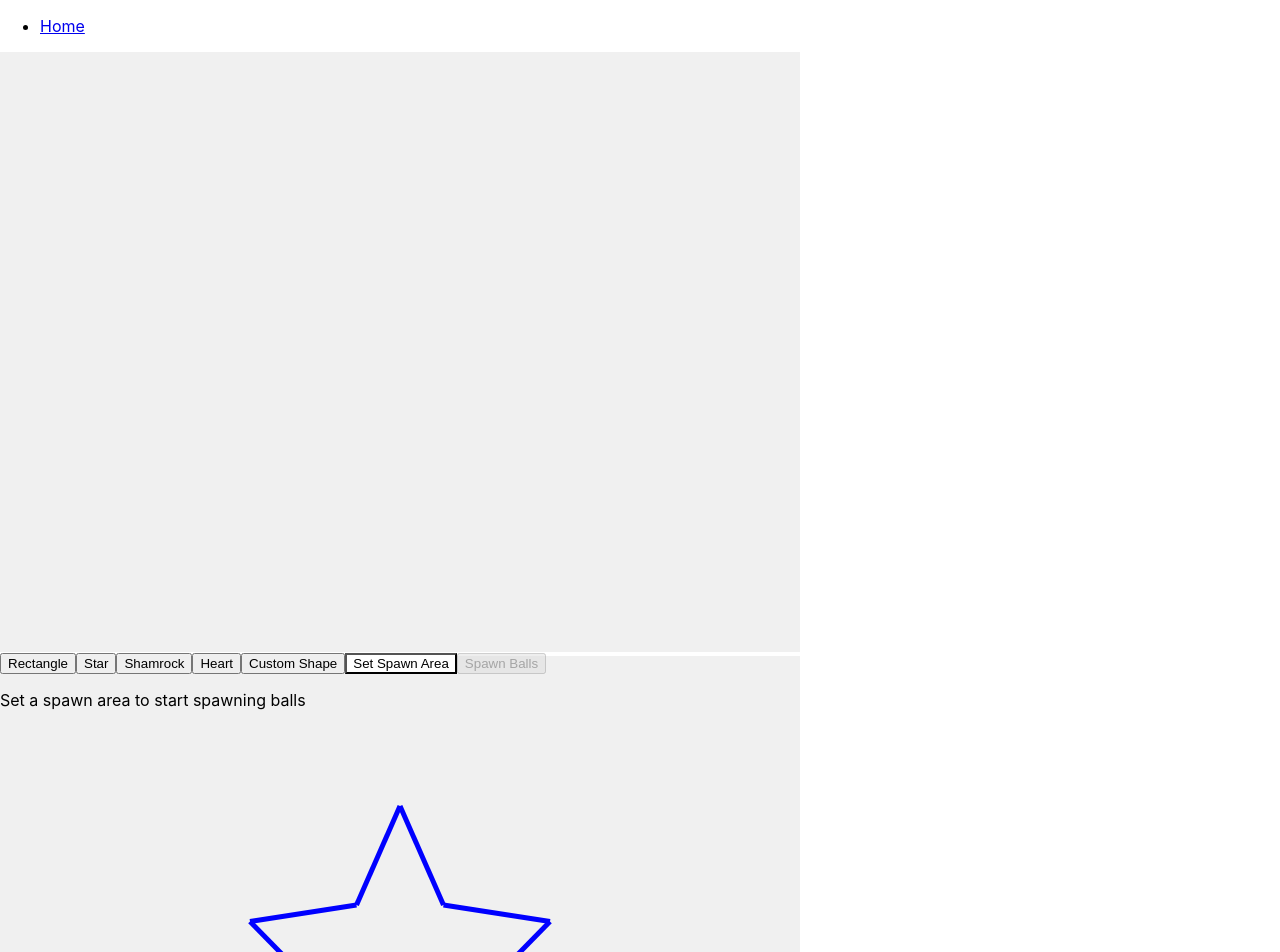
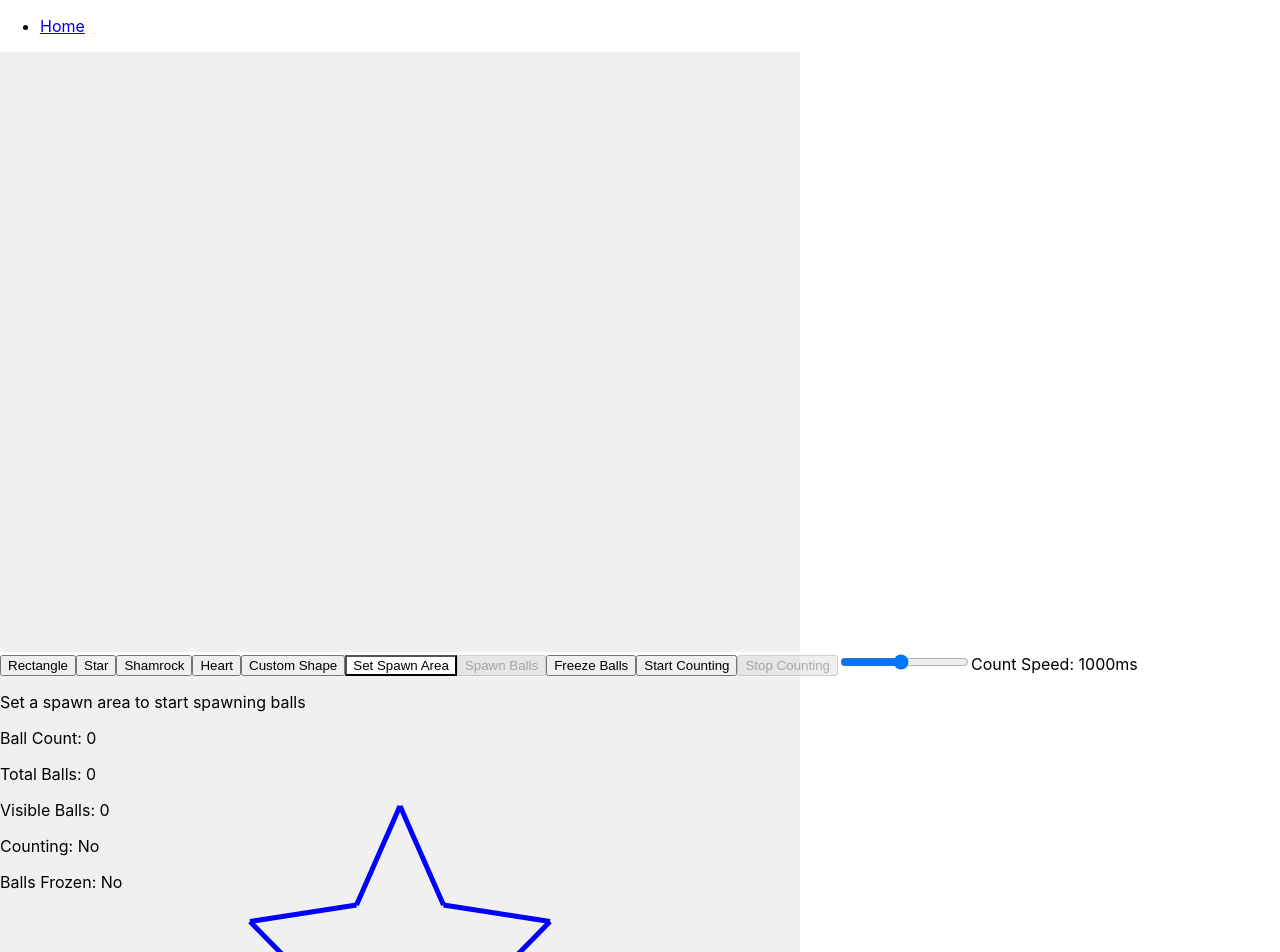
Before and after one commit to hereEthereal/explanationCatchall, a React (Create React App) app in the folder catchallreactexplanations/: page /volume-approximation in a window 1280 px wide. Shown: the top 952 px of the page. Built offline with nearby package versions, Linux system fonts and the light colour scheme.

Commit message:
estimating volume project with ball counts..

```diff
--- a/catchallreactexplanations/src/projects/VolumeEstimate.jsx
+++ b/catchallreactexplanations/src/projects/VolumeEstimate.jsx
@@ -8,6 +8,13 @@ const ShapeContainer = () => {
   const [selectedShape, setSelectedShape] = useState('star');
   const [spawnArea, setSpawnArea] = useState(null);
   const [setSpawnAreaMode, setSetSpawnAreaMode] = useState(false);
+  const [isContainerFull, setIsContainerFull] = useState(false);
+  const ballsRef = useRef([]);
+  const [ballCount, setBallCount] = useState(0);
+  const [isCounting, setIsCounting] = useState(false);
+  const [countSpeed, setCountSpeed] = useState(1000); // 1 second default
+  const [isFrozen, setIsFrozen] = useState(false);
+  const [visibleBalls, setVisibleBalls] = useState([]);
 
   const shapes = {
     rectangle: 'M -100 -75 L 100 -75 L 100 75 L -100 75 Z',
@@ -121,11 +128,9 @@ const ShapeContainer = () => {
       setSpawnArea({ x, y });
       setSetSpawnAreaMode(false);
 
-      // Remove existing spawn area marker
       const existingMarkers = engine.world.bodies.filter(body => body.label === 'spawnAreaMarker');
       Matter.World.remove(engine.world, existingMarkers);
 
-      // Create new spawn area marker
       const spawnAreaMarker = Matter.Bodies.circle(x, y, 10, {
         isStatic: true,
         label: 'spawnAreaMarker',
@@ -145,6 +150,38 @@ const ShapeContainer = () => {
     }
   }, [handleClick]);
 
+  const checkContainerFullness = useCallback(() => {
+    if (!spawnArea || !engineRef.current) return;
+
+    const engine = engineRef.current;
+    const spawnAreaBody = engine.world.bodies.find(body => body.label === 'spawnAreaMarker');
+    if (!spawnAreaBody) return;
+
+    const balls = ballsRef.current;
+    let contactCount = 0;
+    let totalContactAngle = 0;
+
+    balls.forEach(ball => {
+      const collision = Matter.Collision.collides(spawnAreaBody, ball);
+      if (collision) {
+        contactCount++;
+        const contactPoint = collision.supports[0];
+        const contactAngle = Math.atan2(contactPoint.y - spawnAreaBody.position.y, contactPoint.x - spawnAreaBody.position.x);
+        totalContactAngle += Math.abs(contactAngle);
+      }
+    });
+
+    const coveragePercentage = (totalContactAngle / (2 * Math.PI)) * 100;
+    const isFull = contactCount >= 5 && coveragePercentage >= 50;
+
+    setIsContainerFull(isFull);
+  }, [spawnArea]);
+
+  useEffect(() => {
+    const intervalId = setInterval(checkContainerFullness, 100);
+    return () => clearInterval(intervalId);
+  }, [checkContainerFullness]);
+
   const spawnBall = (x, y) => {
     if (!engineRef.current) return;
     const engine = engineRef.current;
@@ -159,17 +196,8 @@ const ShapeContainer = () => {
     });
 
     Matter.World.add(engine.world, ball);
-  };
-
-  const toggleSetSpawnArea = () => {
-    setSetSpawnAreaMode(prev => !prev);
-    if (spawnArea) {
-      setSpawnArea(null);
-      if (engineRef.current) {
-        const markers = engineRef.current.world.bodies.filter(body => body.label === 'spawnAreaMarker');
-        Matter.World.remove(engineRef.current.world, markers);
-      }
-    }
+    ballsRef.current.push(ball);
+    console.log("Ball spawned. Total balls:", ballsRef.current.length);
   };
 
   const spawnBalls = () => {
@@ -188,8 +216,107 @@ const ShapeContainer = () => {
         }
       );
       Matter.World.add(engineRef.current.world, ball);
+      ballsRef.current.push(ball);
+    }
+    console.log("5 balls spawned. Total balls:", ballsRef.current.length);
+  };
+
+  const toggleSetSpawnArea = () => {
+    setSetSpawnAreaMode(prev => !prev);
+    if (spawnArea) {
+      setSpawnArea(null);
+      if (engineRef.current) {
+        const markers = engineRef.current.world.bodies.filter(body => body.label === 'spawnAreaMarker');
+        Matter.World.remove(engineRef.current.world, markers);
+      }
     }
   };
+
+  const freezeBalls = () => {
+    setIsFrozen(prev => !prev);
+    const engine = engineRef.current;
+    if (!engine) return;
+
+    ballsRef.current.forEach(ball => {
+      if (isFrozen) {
+        // Unfreeze
+        Matter.Body.setStatic(ball, false);
+      } else {
+        // Freeze
+        Matter.Body.setStatic(ball, true);
+      }
+    });
+  };
+
+  const updateVisibleBalls = useCallback(() => {
+    const visible = ballsRef.current.filter(ball =>
+      ball.position.x >= 0 && ball.position.x <= 800 &&
+      ball.position.y >= 0 && ball.position.y <= 600
+    );
+    setVisibleBalls(visible);
+  }, []);
+
+  useEffect(() => {
+    const intervalId = setInterval(updateVisibleBalls, 100); // Update every 100ms
+    return () => clearInterval(intervalId);
+  }, [updateVisibleBalls]);
+
+  const startCounting = () => {
+    console.log("Starting count...");
+    setIsCounting(true);
+    setBallCount(0);
+  };
+
+  const stopCounting = () => {
+    console.log("Stopping count...");
+    setIsCounting(false);
+  };
+
+  const countBalls = useCallback(() => {
+    console.log("Counting balls...");
+    if (ballCount >= visibleBalls.length) {
+      console.log("All visible balls counted. Stopping.");
+      stopCounting();
+      return;
+    }
+
+    const ball = visibleBalls[ballCount];
+    if (ball && ball.render) {
+      console.log(`Counting ball ${ballCount + 1}`);
+      ball.render.fillStyle = '#FF00FF'; // Change color to indicate counted
+      setBallCount(prevCount => prevCount + 1);
+    } else {
+      console.log(`Ball ${ballCount + 1} not found or doesn't have render property`);
+    }
+  }, [ballCount, visibleBalls]);
+
+  useEffect(() => {
+    let intervalId;
+    if (isCounting) {
+      intervalId = setInterval(countBalls, countSpeed);
+    }
+    return () => {
+      if (intervalId) clearInterval(intervalId);
+    };
+  }, [isCounting, countSpeed, countBalls]);
+
+  useEffect(() => {
+    const engine = engineRef.current;
+    if (!engine) return;
+
+    const removeOutOfBoundsBalls = () => {
+      const bodiesToRemove = ballsRef.current.filter(ball =>
+        ball.position.y > 600 || ball.position.x < 0 || ball.position.x > 800
+      );
+
+      Matter.World.remove(engine.world, bodiesToRemove);
+      ballsRef.current = ballsRef.current.filter(ball => !bodiesToRemove.includes(ball));
+    };
+
+    const intervalId = setInterval(removeOutOfBoundsBalls, 1000); // Check every second
+
+    return () => clearInterval(intervalId);
+  }, []);
 
   return (
     <div>
@@ -204,6 +331,17 @@ const ShapeContainer = () => {
           {setSpawnAreaMode ? 'Cancel Set Spawn Area' : 'Set Spawn Area'}
         </button>
         <button onClick={spawnBalls} disabled={!spawnArea}>Spawn Balls</button>
+        <button onClick={freezeBalls}>{isFrozen ? 'Unfreeze Balls' : 'Freeze Balls'}</button>
+        <button onClick={startCounting} disabled={isCounting}>Start Counting</button>
+        <button onClick={stopCounting} disabled={!isCounting}>Stop Counting</button>
+        <input
+          type="range"
+          min="100"
+          max="2000"
+          value={countSpeed}
+          onChange={(e) => setCountSpeed(Number(e.target.value))}
+        />
+        <span>Count Speed: {countSpeed}ms</span>
       </div>
       <p>
         {setSpawnAreaMode
@@ -213,6 +351,12 @@ const ShapeContainer = () => {
             : "Set a spawn area to start spawning balls"}
       </p>
       {spawnArea && <p>Spawn area set at x: {spawnArea.x.toFixed(2)}, y: {spawnArea.y.toFixed(2)}</p>}
+      {isContainerFull && <p style={{color: 'red', fontWeight: 'bold'}}>Container is full!</p>}
+      <p>Ball Count: {ballCount}</p>
+      <p>Total Balls: {ballsRef.current.length}</p>
+      <p>Visible Balls: {visibleBalls.length}</p>
+      <p>Counting: {isCounting ? 'Yes' : 'No'}</p>
+      <p>Balls Frozen: {isFrozen ? 'Yes' : 'No'}</p>
     </div>
   );
 };
```
